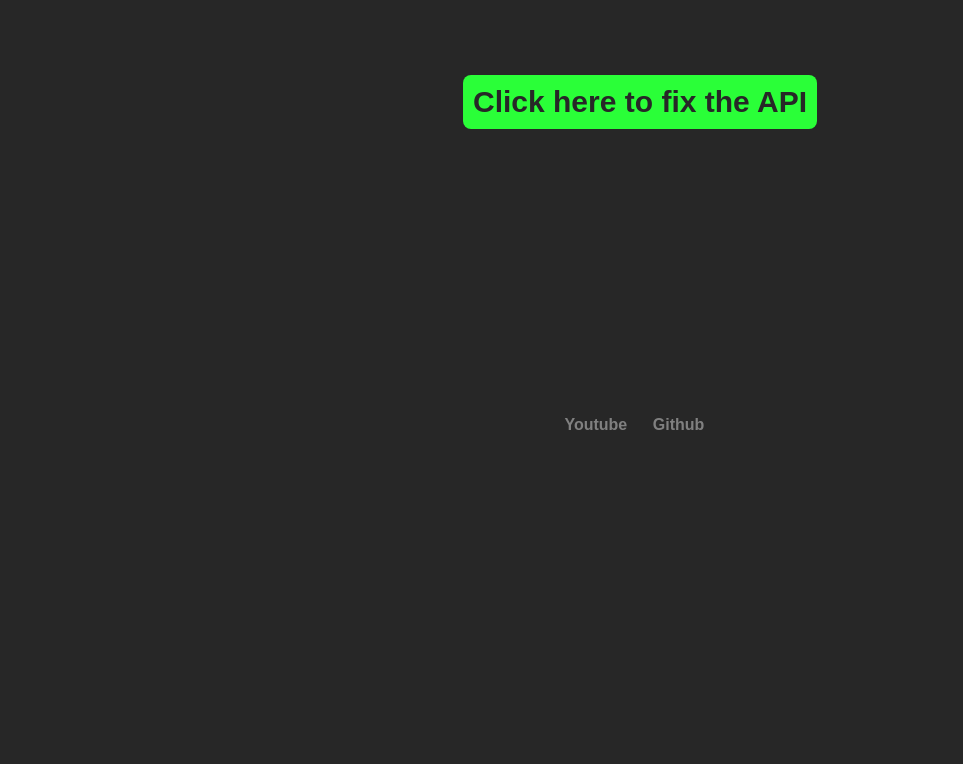
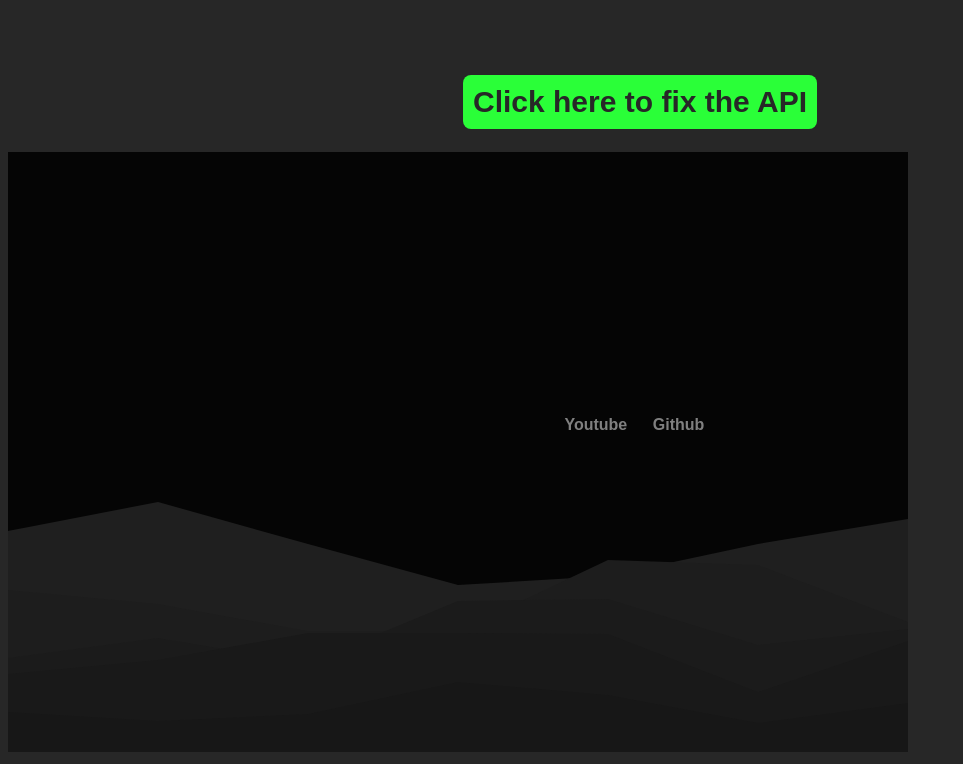
Before and after one commit to tatuaua/site, a plain HTML site: page index.html in a window 1280 px wide. Shown: the part 356-1120 px from the top of the page, without its empty margins (0-963 px from the left). Before the commit the page ends 800 px from the top, so only its background shows below. Drawn offline with Linux system fonts and the light colour scheme.

Commit message:
Update index.html

```diff
--- a/index.html
+++ b/index.html
@@ -28,6 +28,7 @@
             Youtube
         </a>
         <!--img class = "puppy" src = "thumbnails/puppy1.jpg"-->
+        <svg id="visual" viewBox="0 0 900 600" width="900" height="600" xmlns="http://www.w3.org/2000/svg" xmlns:xlink="http://www.w3.org/1999/xlink" version="1.1"><rect x="0" y="0" width="900" height="600" fill="#050505"></rect><path d="M0 379L150 350L300 392L450 433L600 424L750 392L900 367L900 601L750 601L600 601L450 601L300 601L150 601L0 601Z" fill="#1f1f1f"></path><path d="M0 438L150 452L300 479L450 479L600 408L750 413L900 470L900 601L750 601L600 601L450 601L300 601L150 601L0 601Z" fill="#1d1d1d"></path><path d="M0 506L150 486L300 511L450 449L600 447L750 493L900 477L900 601L750 601L600 601L450 601L300 601L150 601L0 601Z" fill="#1b1b1b"></path><path d="M0 522L150 508L300 481L450 481L600 482L750 540L900 489L900 601L750 601L600 601L450 601L300 601L150 601L0 601Z" fill="#191919"></path><path d="M0 560L150 569L300 562L450 530L600 543L750 571L900 551L900 601L750 601L600 601L450 601L300 601L150 601L0 601Z" fill="#171717"></path></svg>
         <script>
             let duration = 30;
             function changeTime(){
```
